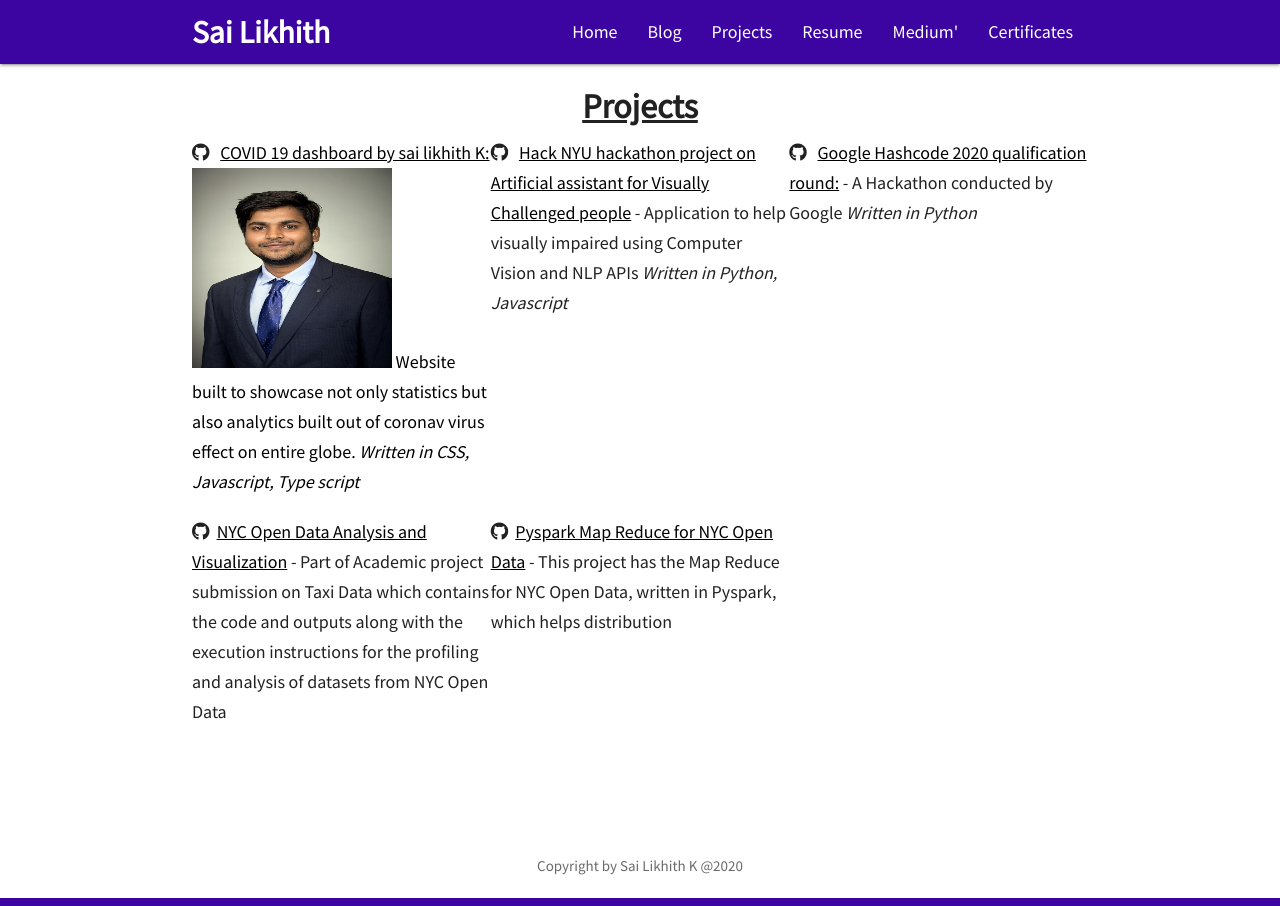
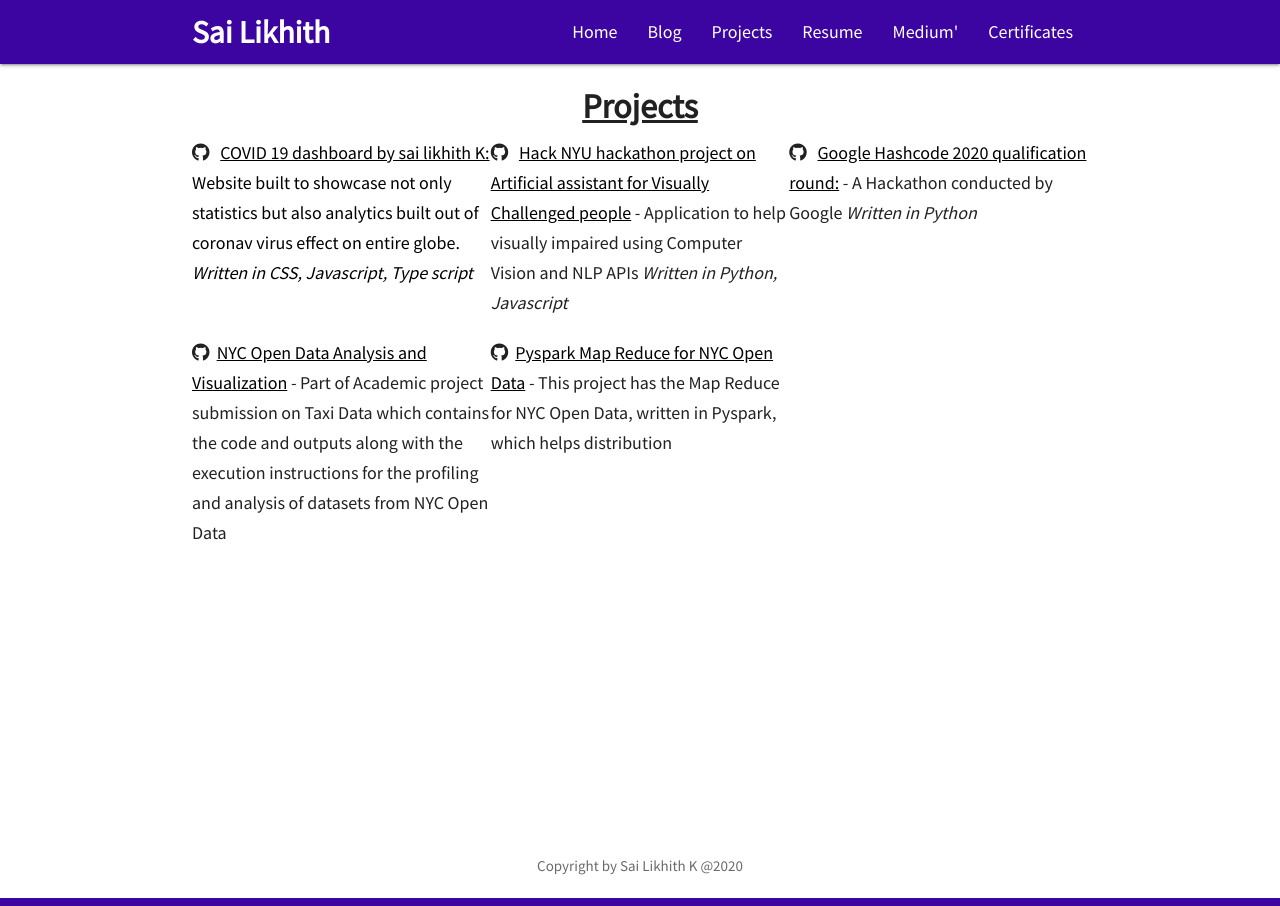
Before and after one commit to SaiLikhith7/Mywebsite, a Jekyll site: the page built from projects.html, in a window 1280 px wide. Built offline with Jekyll 4.4.1, drawn with Linux system fonts in a browser that asks for light colours; nearby versions of some CDN libraries.

Commit message:
Update projects.html

```diff
--- a/_includes/projects.html
+++ b/_includes/projects.html
@@ -16,7 +16,7 @@
           <i class="fab fa-github"></i>&nbsp;&nbsp;
           <strong>
             <a href="https://github.com/SaiLikhith7/covid19-by-sailikhithk"><u>COVID 19 dashboard by sai likhith K:</u></a>
-            <a href="https://github.com/SaiLikhith7/covid19-by-sailikhithk" target="_self"><img ismap src="./img/rakshinshu.jpg" alt="Sai Likhith7" style="width:200px;height:200px;" border ="0"/ >
+            <a href="https://github.com/SaiLikhith7/covid19-by-sailikhithk" target="_self">
           Website built to showcase not only statistics but also analytics built out of coronav virus effect on entire globe. <i>Written in CSS, Javascript, Type script </i>
         </a>
     </h5>
```
